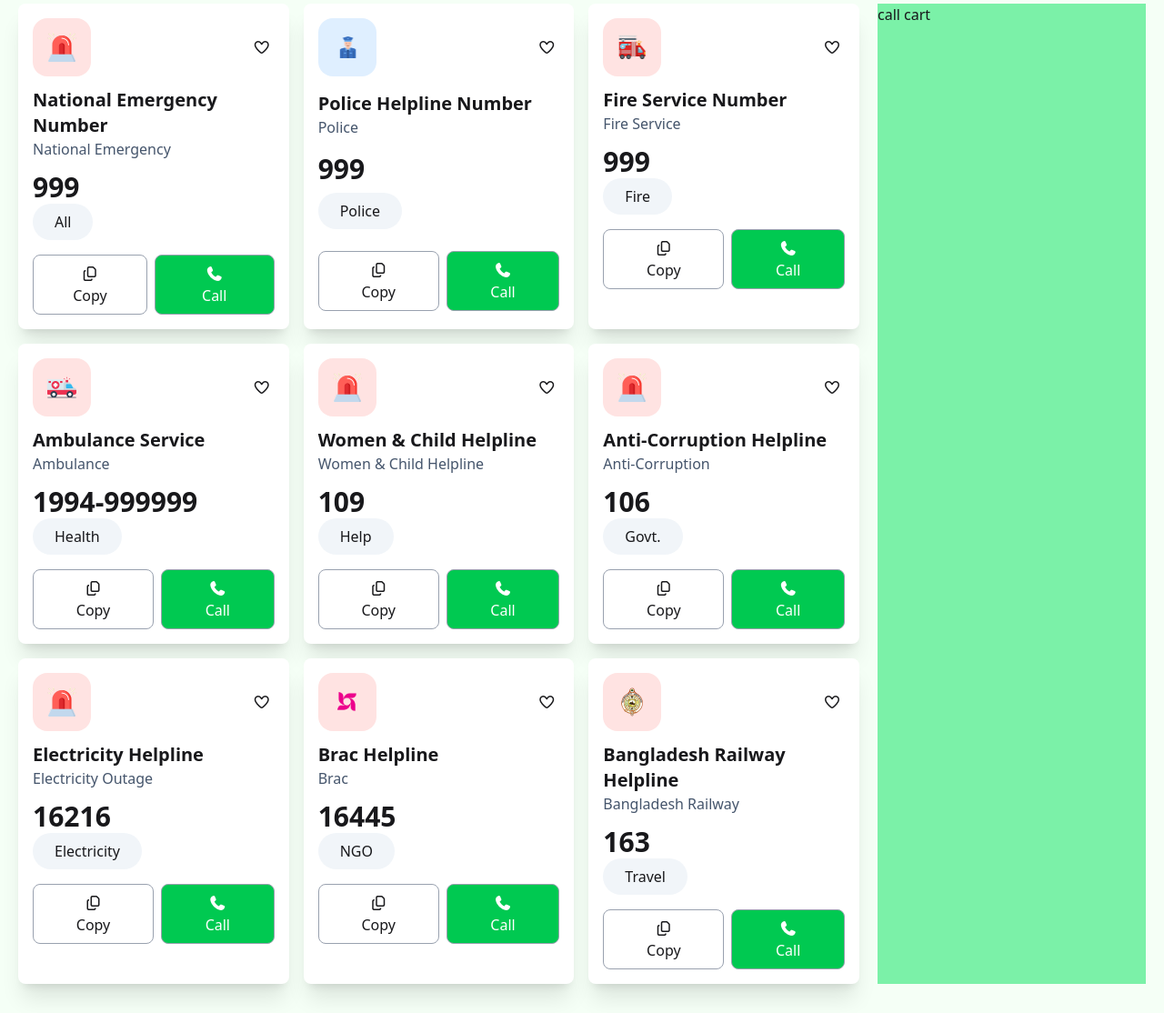
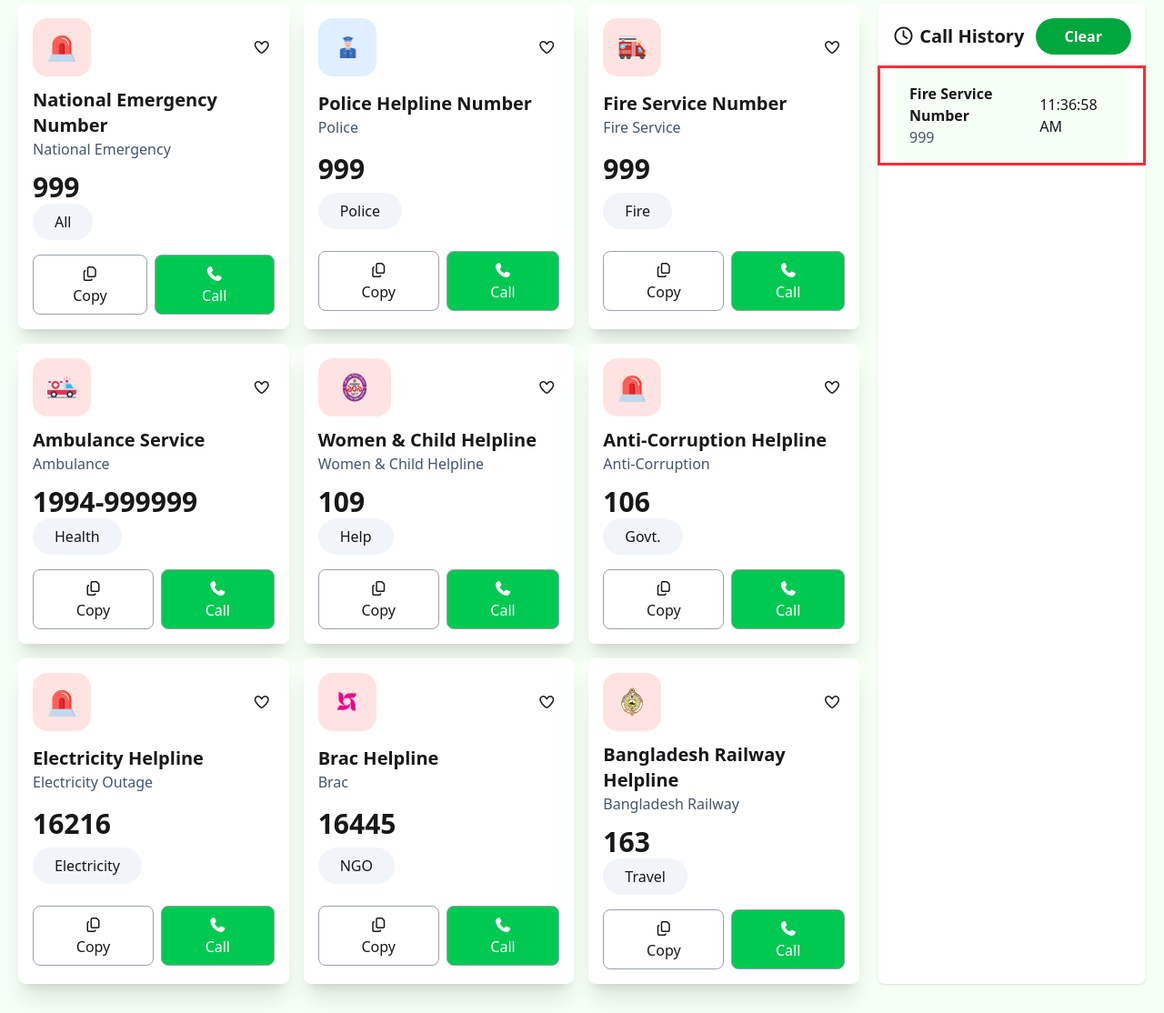
Before and after one commit to Parvez-hasan/A5-Emergency-Hotline, a plain HTML site: page index.html in a window 1280 px wide. Shown: the part 360-1474 px from the top of the page at 91% size. Drawn offline with nearby package versions, Linux system fonts and the light colour scheme; a web font is replaced by a local one.

Commit message:
heard number count add

```diff
--- a/index.html
+++ b/index.html
@@ -25,8 +25,7 @@
 
     <!--Navbar-->
 
-    <div
-        class="container mx-auto flex flex-col gap-4 md:flex-row justify-between items-center p-6">
+    <div class="container mx-auto flex flex-col gap-4 md:flex-row justify-between items-center p-6">
         <div class="flex gap-2 items-center">
             <img src="./assets/logo.png" alt="" class="w-12 h-12">
             <h2 class="text-[#006747] text-lg font-bold space-y-40">Emergency <br> Service</h2>
@@ -34,7 +33,7 @@
         <div class="flex gap-5">
             <button class="bg-[#41ff6b1a] py-2 px-8 flex items-center gap-2 rounded-3xl">
                 <div>
-                    <h2>0</h2>
+                    <h2 id="h-number-grow">0</h2>
                 </div>
                 <img src="./assets/heart.png" alt="" class="w-7 h-7">
             </button>
@@ -86,7 +85,7 @@
                                 <img src="./assets/emergency.png" alt="" class="w-8 h-8 ">
                             </div>
                             <div class="w-6 h-6">
-                                <i class="fa-regular fa-heart"></i>
+                                <i onclick="heardAdd()" class="fa-regular fa-heart"></i>
                             </div>
                         </div>
                         <h1 class="text-xl font-bold mt-3">National Emergency Number</h1>
@@ -96,7 +95,8 @@
                         <div class="mt-4 flex justify-between gap-2">
                             <button class="bg-white py-2 px-7 md:px-8 border-1 border-gray-400 rounded-lg "><i
                                     class="fa-regular fa-copy"></i> Copy</button>
-                            <button class="bg-green-500 py-2 px-7 md:px-10 text-white border-1 border-gray-400 rounded-lg "><i
+                            <button id="call-button"
+                                class="bg-green-500 hover:bg-slate-400 py-2 px-7 md:px-10 text-white border-1 border-gray-400 rounded-lg "><i
                                     class="fa-solid fa-phone text-white"></i> Call</button>
                         </div>
                     </div>
@@ -107,7 +107,7 @@
                                 <img src="./assets/police.png" alt="" class="w-8 h-8 ">
                             </div>
                             <div class="w-6 h-6">
-                                <i class="fa-regular fa-heart"></i>
+                                <i onclick="heardAdd()" class="fa-regular fa-heart"></i>
                             </div>
                         </div>
                         <h1 class="text-xl font-bold mt-4">Police Helpline Number</h1>
@@ -117,7 +117,8 @@
                         <div class="mt-6 flex justify-between gap-2">
                             <button class="bg-white py-2 px-7 md:px-10 border-1 border-gray-400 rounded-lg "><i
                                     class="fa-regular fa-copy"></i> Copy</button>
-                            <button class="bg-green-500 py-2 px-7 md:px-10 text-white border-1 border-gray-400 rounded-lg "><i
+                            <button
+                                class="bg-green-500 py-2 px-7 md:px-10 text-white border-1 border-gray-400 rounded-lg "><i
                                     class="fa-solid fa-phone text-white"></i> Call</button>
                         </div>
                     </div>
@@ -130,17 +131,18 @@
                                 <img src="./assets/fire-service.png" alt="" class="w-8 h-8 ">
                             </div>
                             <div class="w-6 h-6">
-                                <i class="fa-regular fa-heart"></i>
+                                <i onclick="heardAdd()" class="fa-regular fa-heart"></i>
                             </div>
                         </div>
-                        <h1 class="text-xl font-bold mt-3">Fire Service Number</h1>
+                        <h1 class="text-xl font-bold mt-4">Fire Service Number</h1>
                         <p class="text-slate-600">Fire Service</p>
-                        <div class="text-3xl font-bold mt-3">999</div>
-                        <button class="bg-slate-100 py-2 px-6 rounded-3xl">Fire</button>
-                        <div class="mt-4 flex justify-between gap-2">
+                        <div class="text-3xl font-bold mt-4">999</div>
+                        <button class="bg-slate-100 py-2 px-6 rounded-3xl mt-2">Fire</button>
+                        <div class="mt-6 flex justify-between gap-2">
                             <button class="bg-white py-2 px-7 md:px-10 border-1 border-gray-400 rounded-lg "><i
                                     class="fa-regular fa-copy"></i> Copy</button>
-                            <button class="bg-green-500 py-2 px-7 md:px-10 text-white border-1 border-gray-400 rounded-lg "><i
+                            <button
+                                class="bg-green-500 py-2 px-7 md:px-10 text-white border-1 border-gray-400 rounded-lg "><i
                                     class="fa-solid fa-phone text-white"></i> Call</button>
                         </div>
                     </div>
@@ -151,7 +153,7 @@
                                 <img src="./assets/ambulance.png" alt="" class="w-8 h-8 ">
                             </div>
                             <div class="w-6 h-6">
-                                <i class="fa-regular fa-heart"></i>
+                                <i onclick="heardAdd()" class="fa-regular fa-heart"></i>
                             </div>
                         </div>
                         <h1 class="text-xl font-bold mt-3">Ambulance Service</h1>
@@ -161,7 +163,8 @@
                         <div class="mt-4 flex justify-between gap-2">
                             <button class="bg-white py-2 px-7 md:px-10 border-1 border-gray-400 rounded-lg "><i
                                     class="fa-regular fa-copy"></i> Copy</button>
-                            <button class="bg-green-500 py-2 px-7 md:px-10 text-white border-1 border-gray-400 rounded-lg "><i
+                            <button
+                                class="bg-green-500 py-2 px-7 md:px-10 text-white border-1 border-gray-400 rounded-lg "><i
                                     class="fa-solid fa-phone text-white"></i> Call</button>
                         </div>
                     </div>
@@ -169,10 +172,10 @@
                     <div class=" p-4 bg-white rounded-lg shadow-xl">
                         <div class="flex justify-between items-center">
                             <div class="bg-[#ffe3e2] py-4 px-4 rounded-2xl">
-                                <img src="./assets/emergency.png" alt="" class="w-8 h-8 ">
+                                <img src="./assets/national.logo-removebg-preview.png" alt="" class="w-12 h-8 ">
                             </div>
                             <div class="w-6 h-6">
-                                <i class="fa-regular fa-heart"></i>
+                                <i onclick="heardAdd()" class="fa-regular fa-heart"></i>
                             </div>
                         </div>
                         <h1 class="text-xl font-bold mt-3">Women & Child Helpline</h1>
@@ -182,7 +185,8 @@
                         <div class="mt-4 flex justify-between gap-2">
                             <button class="bg-white py-2 px-7 md:px-10 border-1 border-gray-400 rounded-lg "><i
                                     class="fa-regular fa-copy"></i> Copy</button>
-                            <button class="bg-green-500 py-2 px-7 md:px-10 text-white border-1 border-gray-400 rounded-lg "><i
+                            <button
+                                class="bg-green-500 py-2 px-7 md:px-10 text-white border-1 border-gray-400 rounded-lg "><i
                                     class="fa-solid fa-phone text-white"></i> Call</button>
                         </div>
                     </div>
@@ -193,7 +197,7 @@
                                 <img src="./assets/emergency.png" alt="" class="w-8 h-8 ">
                             </div>
                             <div class="w-6 h-6">
-                                <i class="fa-regular fa-heart"></i>
+                                <i onclick="heardAdd()" class="fa-regular fa-heart"></i>
                             </div>
                         </div>
                         <h1 class="text-xl font-bold mt-3">Anti-Corruption Helpline</h1>
@@ -203,7 +207,8 @@
                         <div class="mt-4 flex justify-between gap-2">
                             <button class="bg-white py-2 px-7 md:px-10 border-1 border-gray-400 rounded-lg "><i
                                     class="fa-regular fa-copy"></i> Copy</button>
-                            <button class="bg-green-500 py-2 px-7 md:px-10 text-white border-1 border-gray-400 rounded-lg "><i
+                            <button
+                                class="bg-green-500 py-2 px-7 md:px-10 text-white border-1 border-gray-400 rounded-lg "><i
                                     class="fa-solid fa-phone text-white"></i> Call</button>
                         </div>
                     </div>
@@ -214,17 +219,18 @@
                                 <img src="./assets/emergency.png" alt="" class="w-8 h-8 ">
                             </div>
                             <div class="w-6 h-6">
-                                <i class="fa-regular fa-heart"></i>
+                                <i onclick="heardAdd()" class="fa-regular fa-heart"></i>
                             </div>
                         </div>
-                        <h1 class="text-xl font-bold mt-3">Electricity Helpline</h1>
+                        <h1 class="text-xl font-bold mt-4">Electricity Helpline</h1>
                         <p class="text-slate-600">Electricity Outage</p>
-                        <div class="text-3xl font-bold mt-3">16216</div>
-                        <button class="bg-slate-100 py-2 px-6 rounded-3xl">Electricity</button>
-                        <div class="mt-4 flex justify-between gap-2">
+                        <div class="text-3xl font-bold mt-4">16216</div>
+                        <button class="bg-slate-100 py-2 px-6 rounded-3xl mt-2">Electricity</button>
+                        <div class="mt-6 flex justify-between gap-2">
                             <button class="bg-white py-2 px-7 md:px-10 border-1 border-gray-400 rounded-lg "><i
                                     class="fa-regular fa-copy"></i> Copy</button>
-                            <button class="bg-green-500 py-2 px-7 md:px-10 text-white border-1 border-gray-400 rounded-lg "><i
+                            <button
+                                class="bg-green-500 py-2 px-7 md:px-10 text-white border-1 border-gray-400 rounded-lg "><i
                                     class="fa-solid fa-phone text-white"></i> Call</button>
                         </div>
                     </div>
@@ -235,17 +241,18 @@
                                 <img src="./assets/brac.png" alt="" class="w-8 h-8 ">
                             </div>
                             <div class="w-6 h-6">
-                                <i class="fa-regular fa-heart"></i>
+                                <i onclick="heardAdd()" class="fa-regular fa-heart"></i>
                             </div>
                         </div>
-                        <h1 class="text-xl font-bold mt-3">Brac Helpline</h1>
+                        <h1 class="text-xl font-bold mt-4">Brac Helpline</h1>
                         <p class="text-slate-600">Brac</p>
-                        <div class="text-3xl font-bold mt-3">16445</div>
-                        <button class="bg-slate-100 py-2 px-6 rounded-3xl">NGO</button>
-                        <div class="mt-4 flex justify-between gap-2">
+                        <div class="text-3xl font-bold mt-4">16445</div>
+                        <button class="bg-slate-100 py-2 px-6 rounded-3xl mt-2">NGO</button>
+                        <div class="mt-6 flex justify-between gap-2">
                             <button class="bg-white py-2 px-7 md:px-10 border-1 border-gray-400 rounded-lg "><i
                                     class="fa-regular fa-copy"></i> Copy</button>
-                            <button class="bg-green-500 py-2 px-7 md:px-10 text-white border-1 border-gray-400 rounded-lg "><i
+                            <button
+                                class="bg-green-500 py-2 px-7 md:px-10 text-white border-1 border-gray-400 rounded-lg "><i
                                     class="fa-solid fa-phone text-white"></i> Call</button>
                         </div>
                     </div>
@@ -256,7 +263,7 @@
                                 <img src="./assets/Bangladesh-Railway.png" alt="" class="w-8 h-8 ">
                             </div>
                             <div class="w-6 h-6">
-                                <i class="fa-regular fa-heart"></i>
+                                <i onclick="heardAdd()" class="fa-regular fa-heart"></i>
                             </div>
                         </div>
                         <h1 class="text-xl font-bold mt-3">Bangladesh Railway Helpline </h1>
@@ -266,7 +273,8 @@
                         <div class="mt-4 flex justify-between gap-2">
                             <button class="bg-white py-2 px-7 md:px-10 border-1 border-gray-400 rounded-lg "><i
                                     class="fa-regular fa-copy"></i> Copy</button>
-                            <button class="bg-green-500 py-2 px-7 md:px-10 text-white border-1 border-gray-400 rounded-lg "><i
+                            <button
+                                class="bg-green-500 py-2 px-7 md:px-10 text-white border-1 border-gray-400 rounded-lg "><i
                                     class="fa-solid fa-phone text-white"></i> Call</button>
                         </div>
                     </div>
@@ -275,14 +283,35 @@
 
             </section>
 
-            <div id="call-history" class="bg-green-300 col-span-3">
-                <h2>call cart</h2>
+            <div id="call-history" class="bg-white rounded-lg shadow-sm  col-span-3">
+                <div>
+                    <div class="flex justify-between items-center mt-4 px-4">
+                        <h2 class="text-xl font-semibold"><i class="fa-regular fa-clock w-6 h-6"></i> Call History</h2>
+                        <button
+                            class=" bg-[#00A63E] text-white font-semibold py-2 px-8 flex items-center gap-2 rounded-3xl">Clear</button>
+                    </div>
+
+                    <div
+                        class="history-box mt-3 px-4  border-3 border-red-500">
+                        <div class="bg-[#f5fff6] flex justify-between items-center rounded-lg p-4">
+                            <div>
+                                <h1 class="font-bold">Fire Service Number</h1>
+                                <p class="text-gray-600">999</p>
+                            </div>
+                            <div>
+                                <h2>11:36:58 AM</h2>
+                            </div>
+                        </div>
+                    </div>
+                </div>
             </div>
 
         </section>
 
     </main>
 
+
+    <script src="js/index.js"></script>
 </body>
 
 </html>
```
Also changed, not shown: js/index.js (added, +18 -0 lines), assets/national.logo-removebg-preview.png (added). Lines whose indentation alone changed are shown as unchanged.
